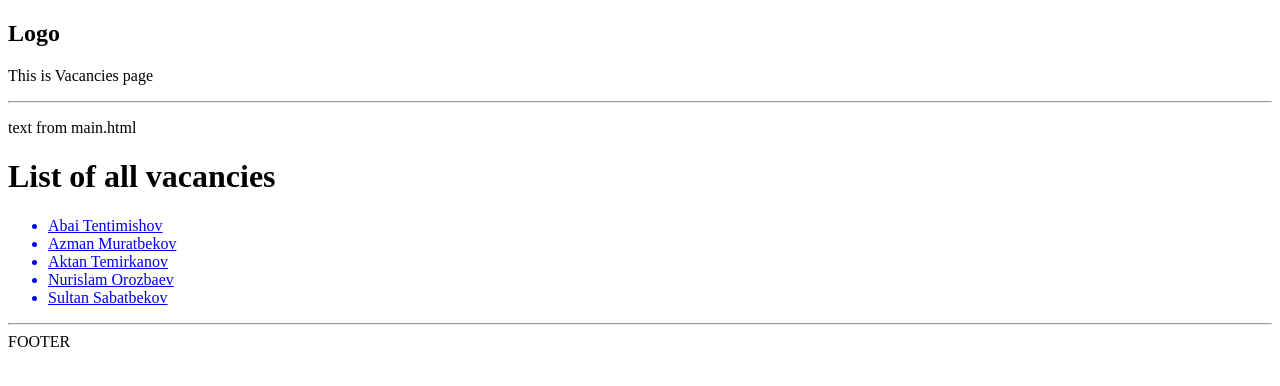
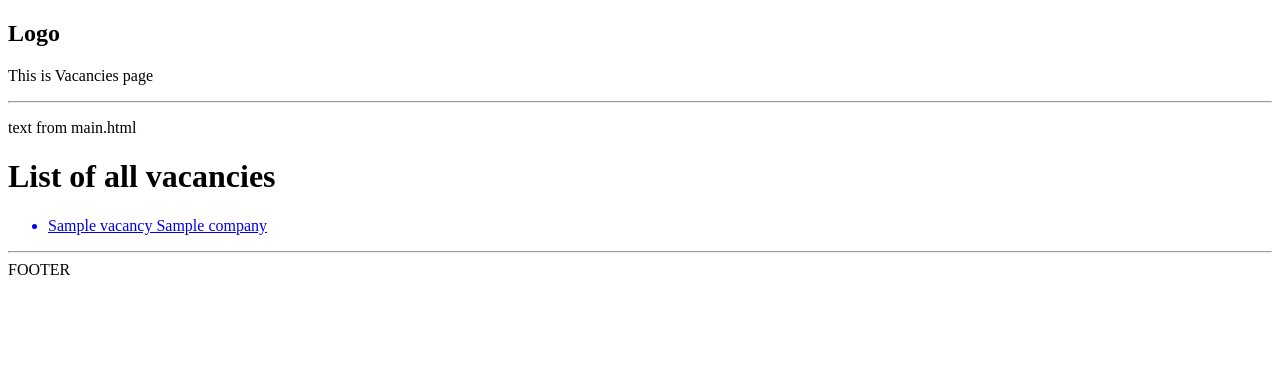
Before and after one commit to zhavlon-khamidov/jobSearchProject, a Django app: page / in a window 1280 px wide. Shown: the top 386 px of the page. Run offline with Django 4.2, Linux system fonts and the light colour scheme; tables that the repository leaves empty hold one stand-in row (values such as "Sample post").

Commit message:
django making queries

```diff
--- a/templates/vacancies.html
+++ b/templates/vacancies.html
@@ -10,8 +10,8 @@
     <li>{{ students.2.name }}</li>
     <li>{{ students.3.name }}</li>
     {% endcomment %}
-    {% for student in students %}
-    <a href="{% url 'vacancy' student.id %}"><li>{{ student.name }} {{ student.surname }}</li></a>
+    {% for vacancy in vacancies %}
+    <a href="{% url 'vacancy' vacancy.id %}"><li>{{ vacancy.title }} {{ vacancy.company.name }}</li></a>
     {% endfor %}
 </ul>
 {% endblock content %}
--- a/vacancies/admin.py
+++ b/vacancies/admin.py
@@ -3,3 +3,4 @@ from . import models
 
 admin.site.register(models.Vacancy)
 admin.site.register(models.Company)
+admin.site.register(models.Tag)
--- a/vacancies/urls.py
+++ b/vacancies/urls.py
@@ -3,5 +3,5 @@ from vacancies import views
 
 urlpatterns = [
     path('',views.vacancies, name='vacancies'),
-    path('vacancy/<int:id>', views.vacancy, name='vacancy')
+    path('vacancy/<str:pk>', views.vacancy, name='vacancy')
 ]
--- a/vacancies/views.py
+++ b/vacancies/views.py
@@ -15,18 +15,16 @@ data = [
 def vacancies(request):
     # html_text = loader.render_to_string('vacancies.html')
     # return HttpResponse(html_text)
-    vacancy = models.Vacancy()
-    vacancy.title = "Hello World"
-    print(vacancy)
+    data = models.Vacancy.objects.all()
     return render(request,'vacancies.html',
-                  {'page':"Vacancies",'students':data})
+                  {'page':"Vacancies",'vacancies':data})
 
-def vacancy(request,id):
+def vacancy(request,pk):
     # return HttpResponse(f'Single vacancy with id: {id}')
-    student = None
-    for s in data:
+    vacancy = models.Vacancy.objects.get(id=pk)
+    """ for s in data:
         if s['id'] == id:
             student = s
-            break
+            break """
     return render(request, 'single-vacancy.html',
-                  {'page':'Single-vacancy','student':student})
+                  {'page':'Single-vacancy','vacancy':vacancy})
```
Also changed, not shown: templates/single-vacancy.html (+3 -4 lines).
